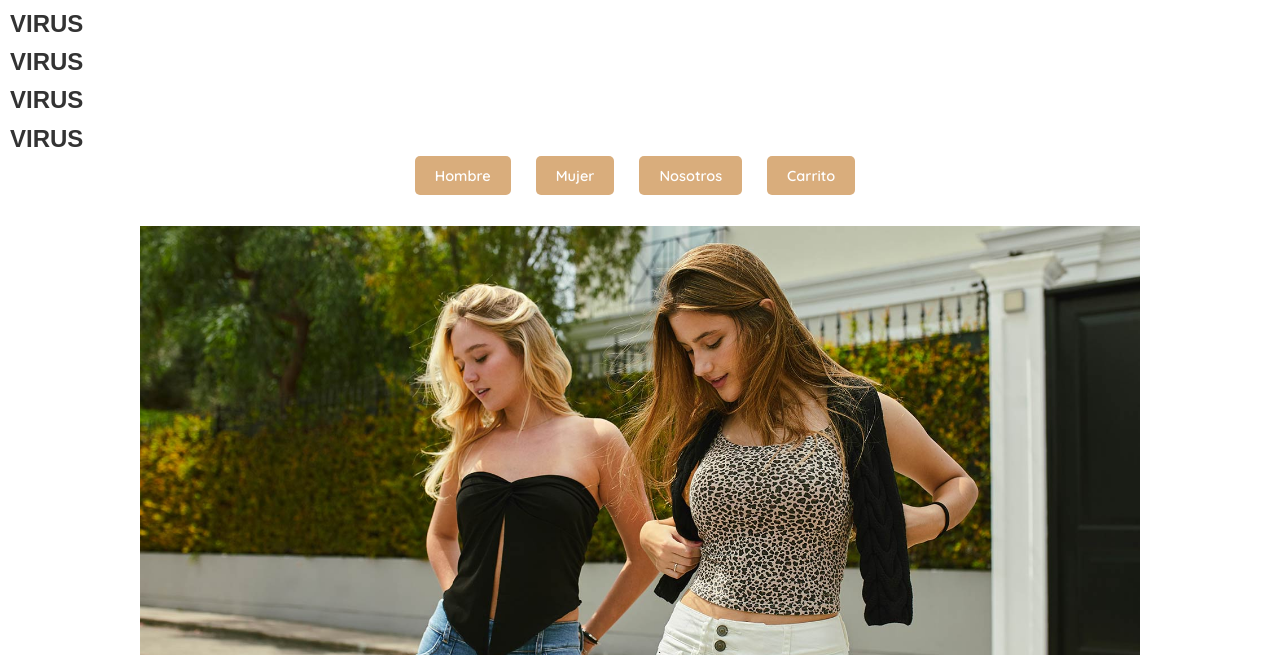
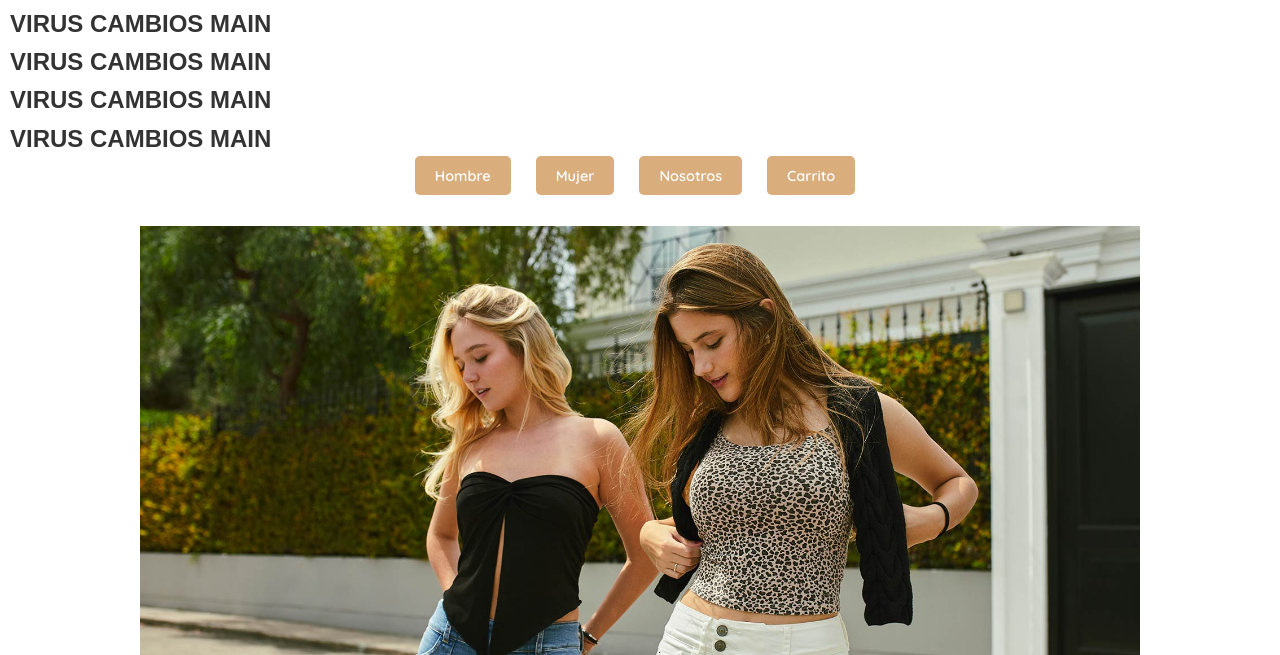
Before and after one commit to Luis-Fernando-MP/temporal-git, a plain HTML site: page index.html in a window 1280 px wide. Shown: the part 145-800 px from the top of the page. Drawn offline with Linux system fonts and the light colour scheme.

Commit message:
Cambiando el virus

```diff
--- a/index.html
+++ b/index.html
@@ -33,10 +33,10 @@
 
 </div>
 <div>
-    <h2>VIRUS</h2>
-    <h2>VIRUS</h2>
-    <h2>VIRUS</h2>
-    <h2>VIRUS</h2>
+    <h2>VIRUS CAMBIOS MAIN</h2>
+    <h2>VIRUS CAMBIOS MAIN</h2>
+    <h2>VIRUS CAMBIOS MAIN</h2>
+    <h2>VIRUS CAMBIOS MAIN</h2>
 </div>
 <!-- Índice de navegación -->
 <nav class="navigation">
```
